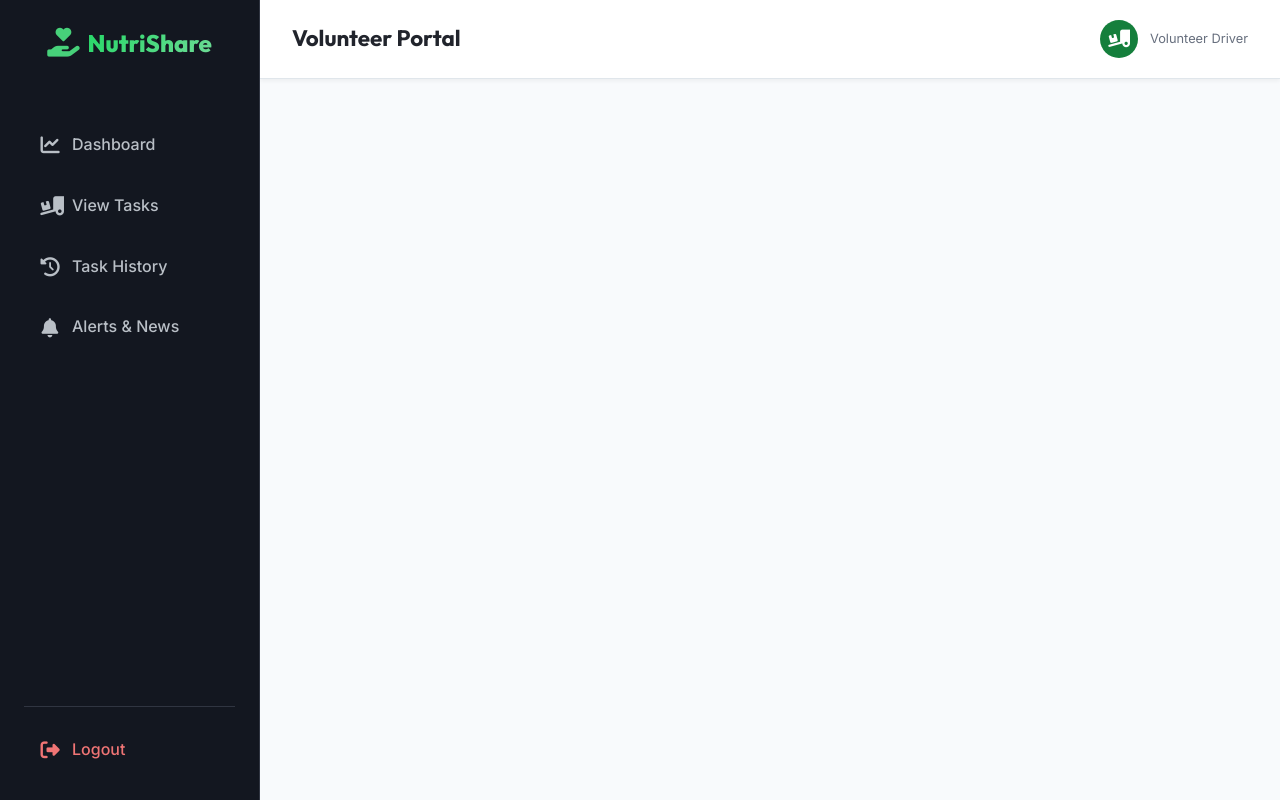
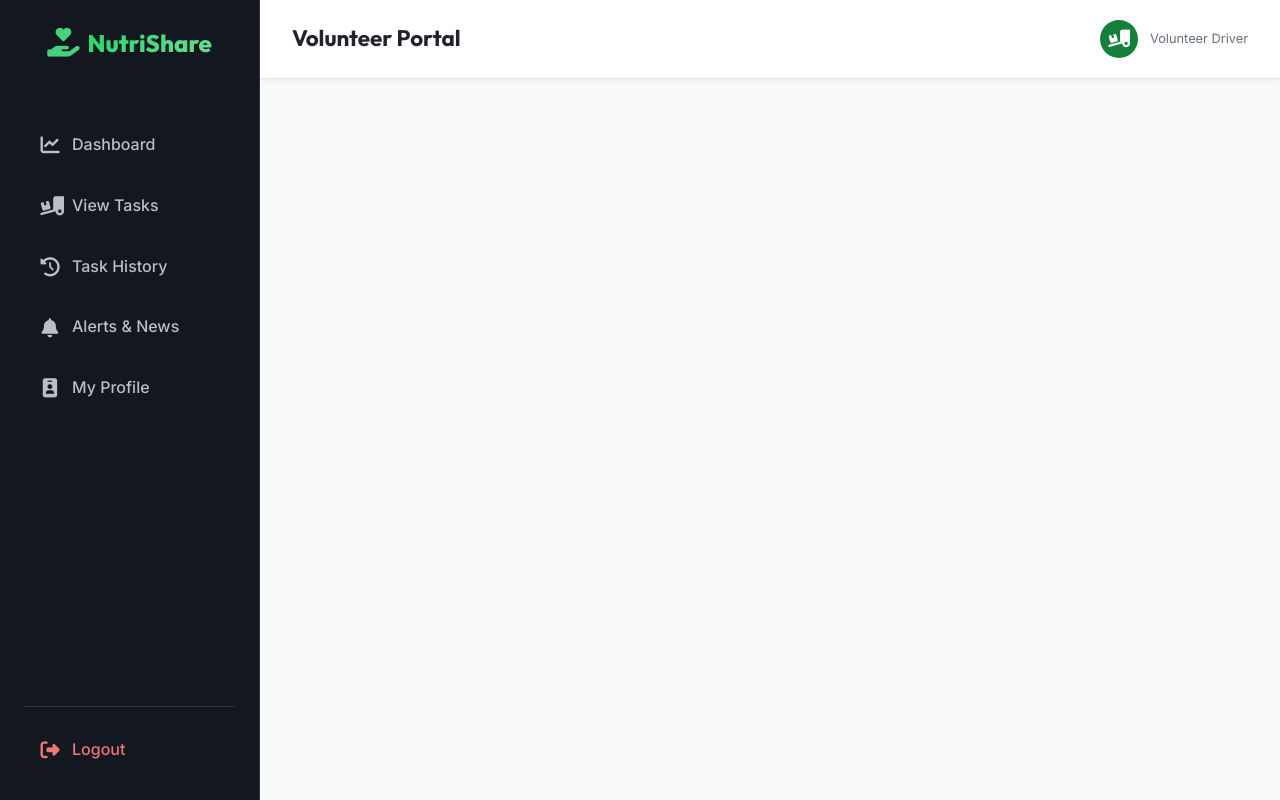
Before and after one commit to VishnuSuresh0204/Nutri_Share, a Django app: template nutri/templates/VOLUNTEER/commen.html in a window 1280 px wide. Run offline with Django 3.2, Linux system fonts and the light colour scheme; the template is opened without the code that fills it, so the values that code supplies are empty.

Commit message:
chore: update nutri/templates/VOLUNTEER/commen.html

```diff
--- a/nutri/templates/VOLUNTEER/commen.html
+++ b/nutri/templates/VOLUNTEER/commen.html
@@ -39,6 +39,11 @@
                 <li>
                     <a href="/volunteer_notifications" class="sidebar-link {% if '/volunteer_notifications' in request.path %}active{% endif %}">
                         <i class="fa-solid fa-bell"></i> Alerts & News
+                    </a>
+                </li>
+                <li>
+                    <a href="/volunteer_profile" class="sidebar-link {% if '/volunteer_profile' in request.path %}active{% endif %}">
+                        <i class="fa-solid fa-id-badge"></i> My Profile
                     </a>
                 </li>
             </ul>
```
